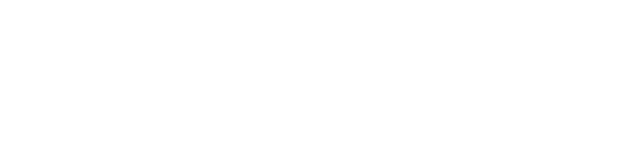
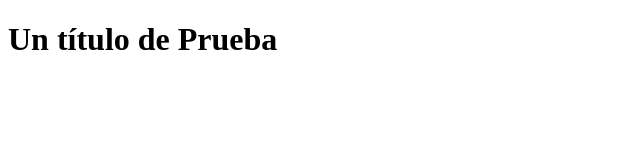
Before and after one commit to MarcoTeacher/PruebaGitHub1, a plain HTML site: page index.html in a window 1280 px wide. Shown: the whole page, without its empty margins (0-640 px from the left). Drawn offline with Linux system fonts and the light colour scheme.

Commit message:
se agregó un titulo de nivel 1 a index.html

```diff
--- a/index.html
+++ b/index.html
@@ -7,6 +7,6 @@
     <title>Prueba Git</title>
 </head>
 <body>
-
+    <h1>Un título de Prueba</h1>
 </body>
 </html>
```
